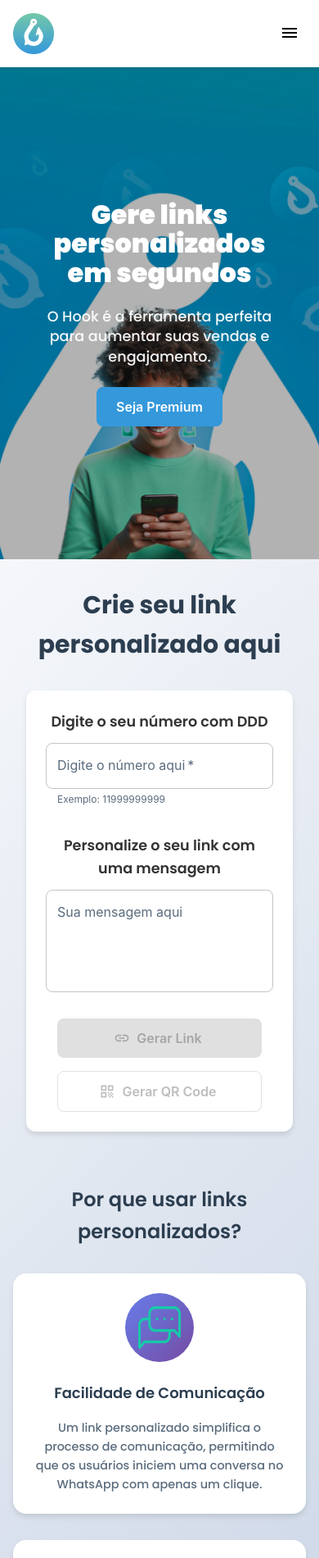
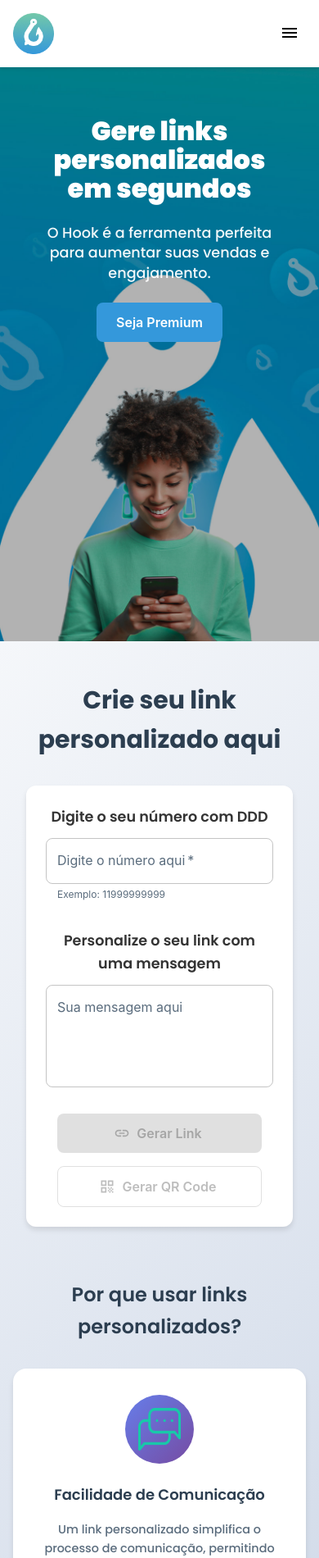
Before and after one commit to DevNandoRd/Projeto-Hooke, a Next.js app: page / in a window 390 px wide. Shown: the top 1900 px of the page at 82% size. Built offline with nearby package versions, Linux system fonts and the light colour scheme.

Commit message:
Atualização

```diff
--- a/components/Banner/Banner.module.css
+++ b/components/Banner/Banner.module.css
@@ -67,10 +67,11 @@
 /* Mobile Styles */
 @media screen and (max-width: 768px) {
   .container {
-    padding: 40px 20px;
+    padding: 60px 20px;
     background-image: url(/assets/banner-mobile.jpg);
     background-position: bottom center;
-    min-height: 600px;
+    min-height: 700px;
+    align-items: start;
   }
 
   .content {
--- a/components/Header/Header.module.css
+++ b/components/Header/Header.module.css
@@ -77,6 +77,7 @@
 @media screen and (max-width: 768px) {
   .desktopMenu {
     display: none;
+    padding: 20px;
   }
 
   .menuToggle {
--- a/components/Main/Main.module.css
+++ b/components/Main/Main.module.css
@@ -91,7 +91,7 @@
 /* Mobile Styles */
 @media screen and (max-width: 768px) {
   .container {
-    padding: 2rem 0;
+    padding: 3rem 0;
   }
 
   .mainTitle {
@@ -105,7 +105,7 @@
   }
 
   .featureCard {
-    padding: 1.5rem;
+    padding: 2rem;
   }
 
   .featureTitle {
```
